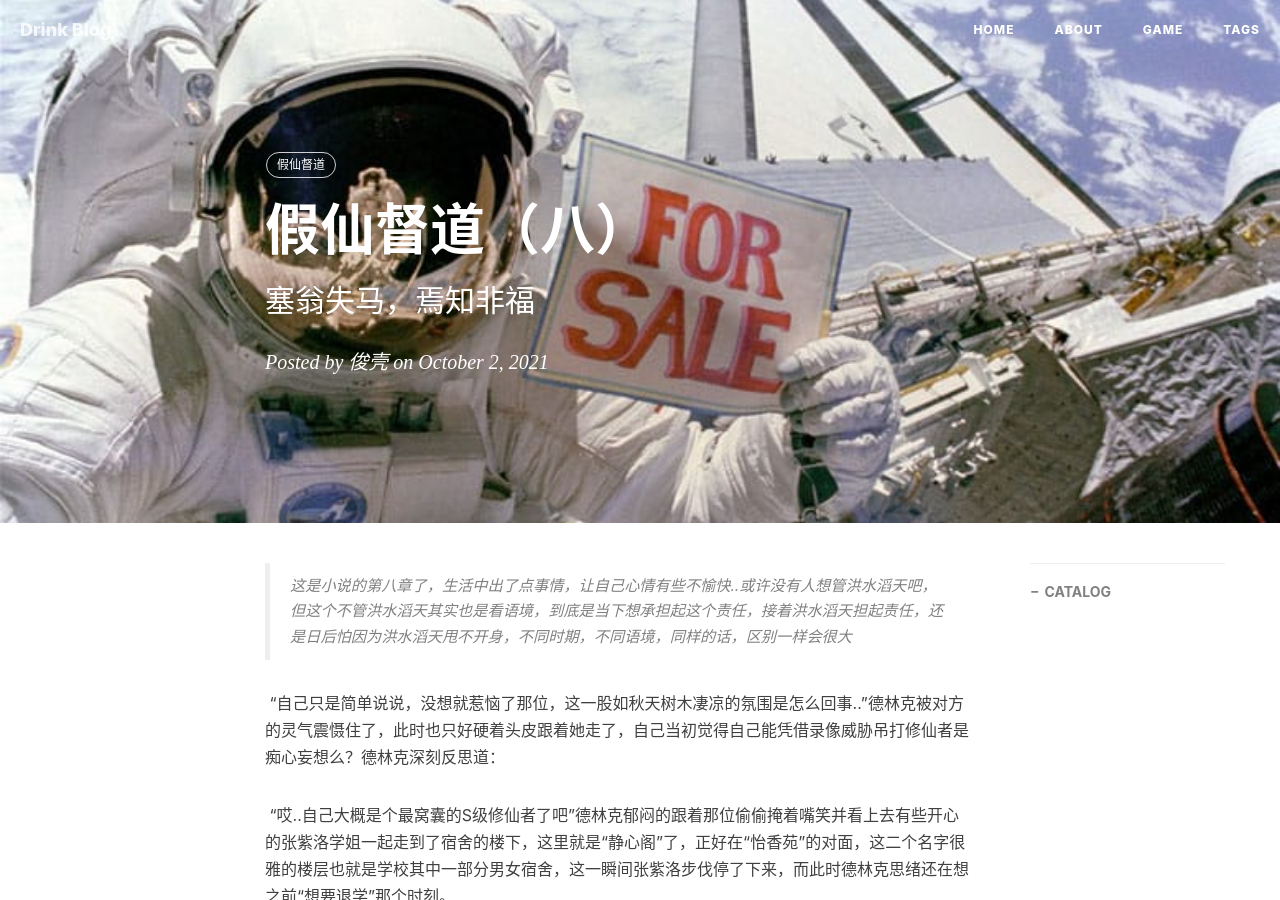
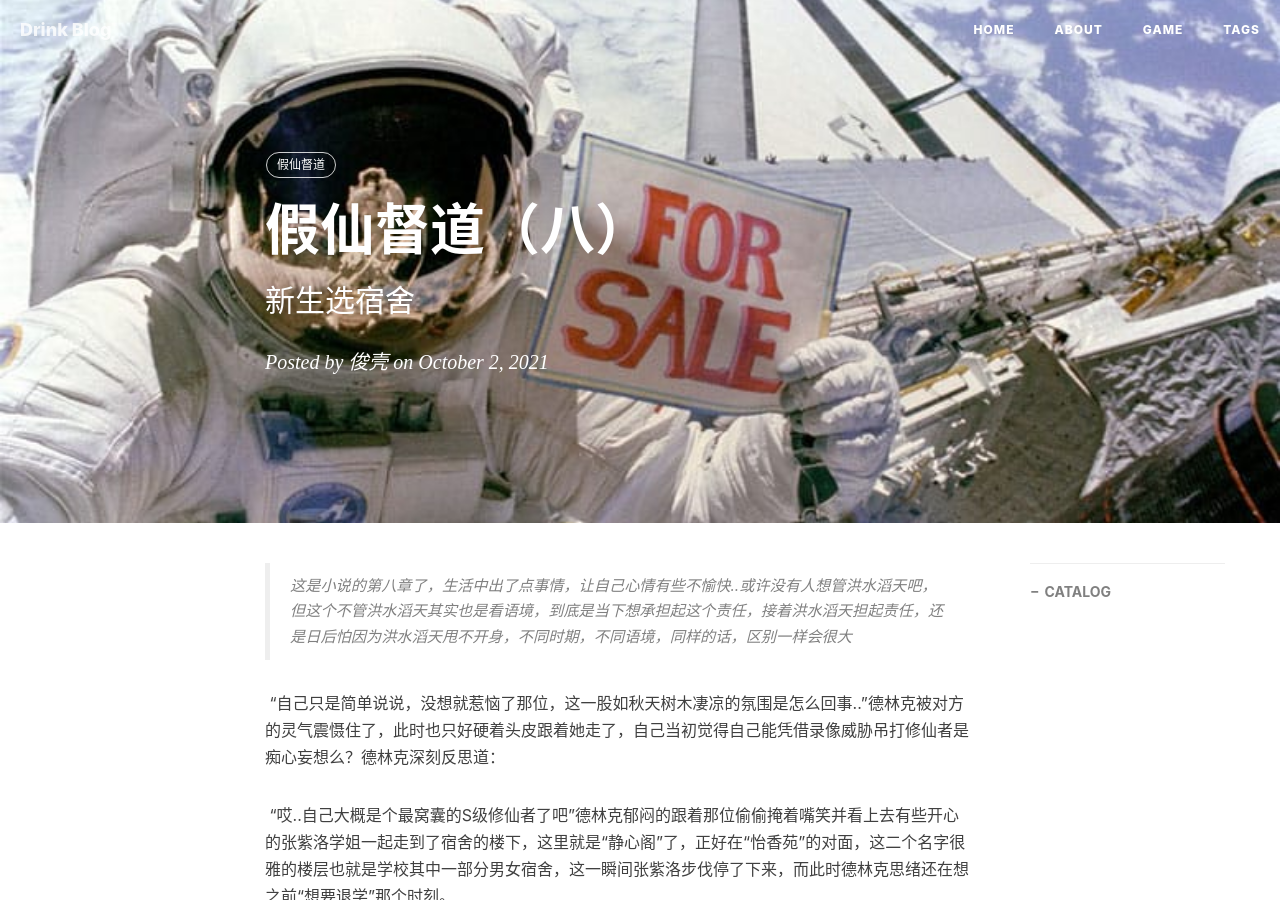
Before and after one commit to Drinkwang/jekyll2, a Jekyll site: the page built from _posts/2021-10-02-FakeGodOverseers-8.md, in a window 1280 px wide and 900 px high. Built offline with Jekyll 4.4.1, drawn with Linux system fonts in a browser that asks for light colours; nearby versions of some CDN libraries; comment, search, counter and statistics services are not loaded.

Commit message:
git push 343

```diff
--- a/_posts/2021-10-02-FakeGodOverseers-8.md
+++ b/_posts/2021-10-02-FakeGodOverseers-8.md
@@ -1,7 +1,7 @@
 ---
 layout:     post
 title:      假仙督道（八）
-subtitle:	塞翁失马，焉知非福
+subtitle:	新生选宿舍
 date:       2021-10-02
 author:     俊壳
 header-img: img/post-sample-image.jpg
```
